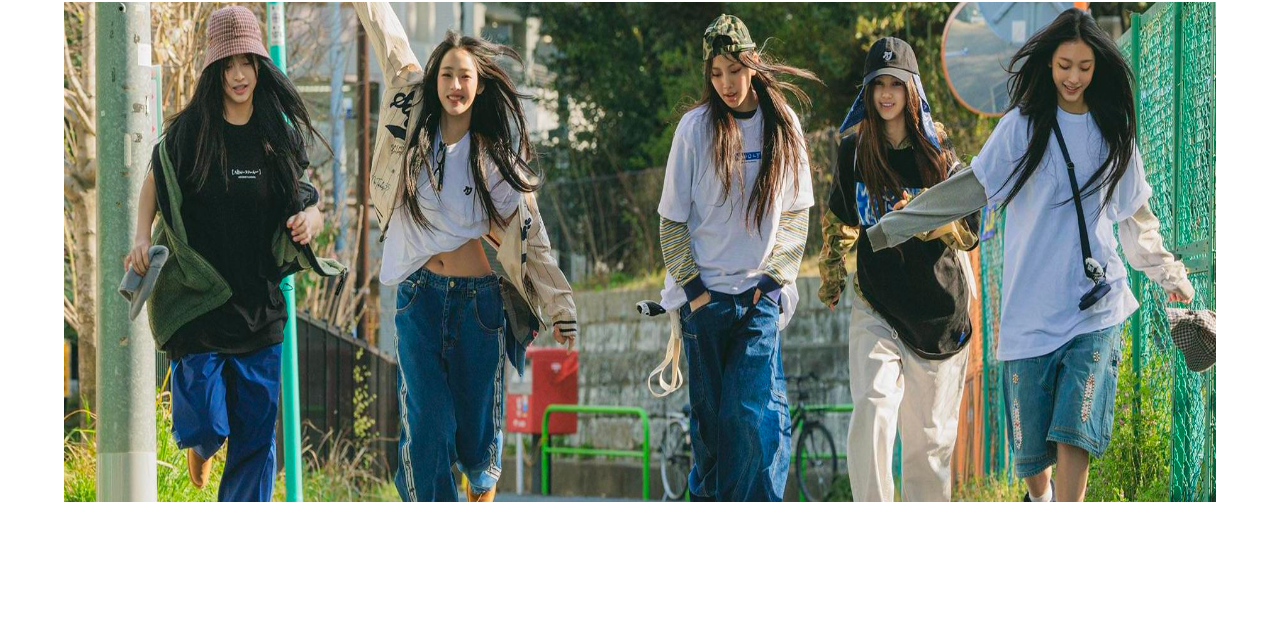
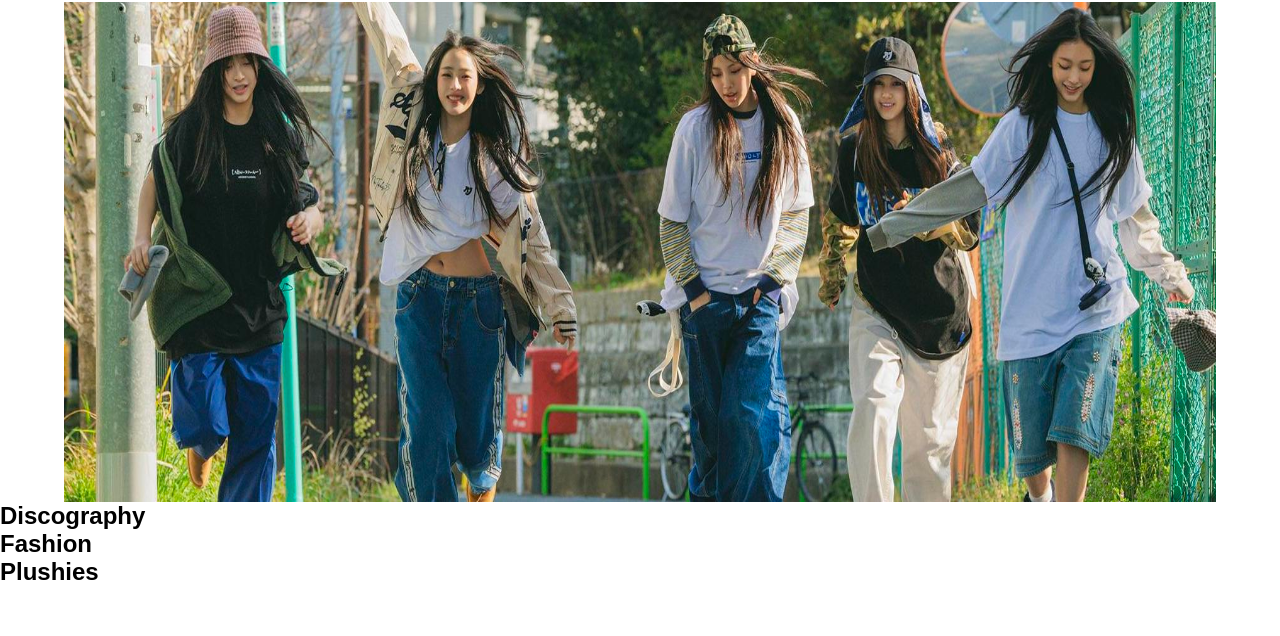
Before and after one commit to janehtle/NWJS-Official, a plain HTML site: page products/product.html in a window 1280 px wide. Shown: the part 64-700 px from the top of the page. Drawn offline with nearby package versions, Linux system fonts and the light colour scheme.

Commit message:
product divs added

```diff
--- a/products/product.html
+++ b/products/product.html
@@ -23,15 +23,15 @@
 
     <main class="products">
         <section class="productContainer" id="discography">
-
+            <h2>Discography</h2>
         </section>
 
-        <section class="productContainer" id="clothes">
-
+        <section class="productContainer" id="fashion">
+            <h2>Fashion</h2>
         </section>
 
         <section class="productContainer" id="plushies">
-
+            <h2>Plushies</h2>
         </section>
     </main>
 
```
